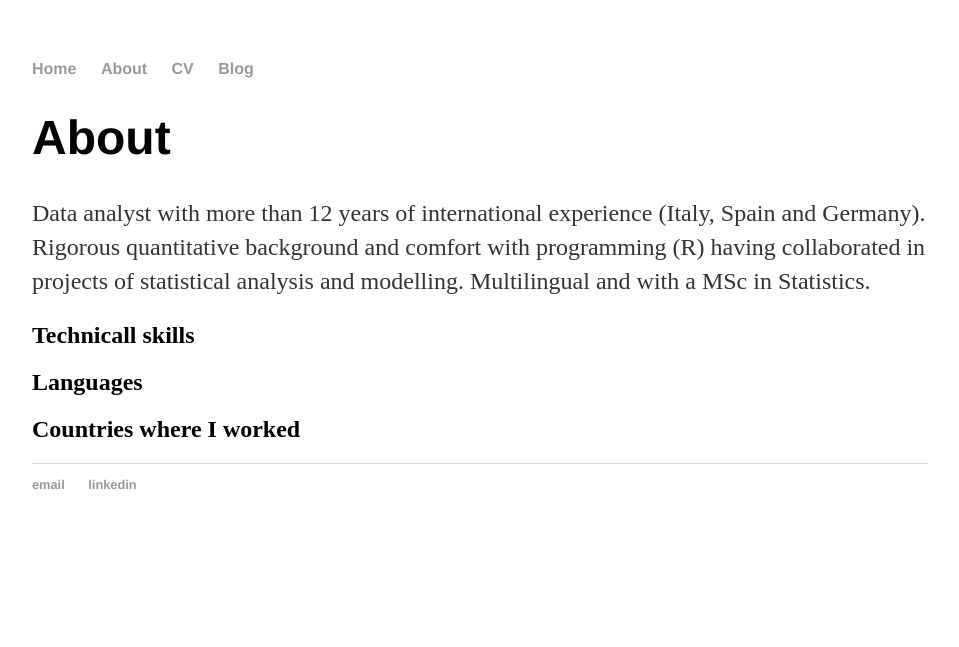
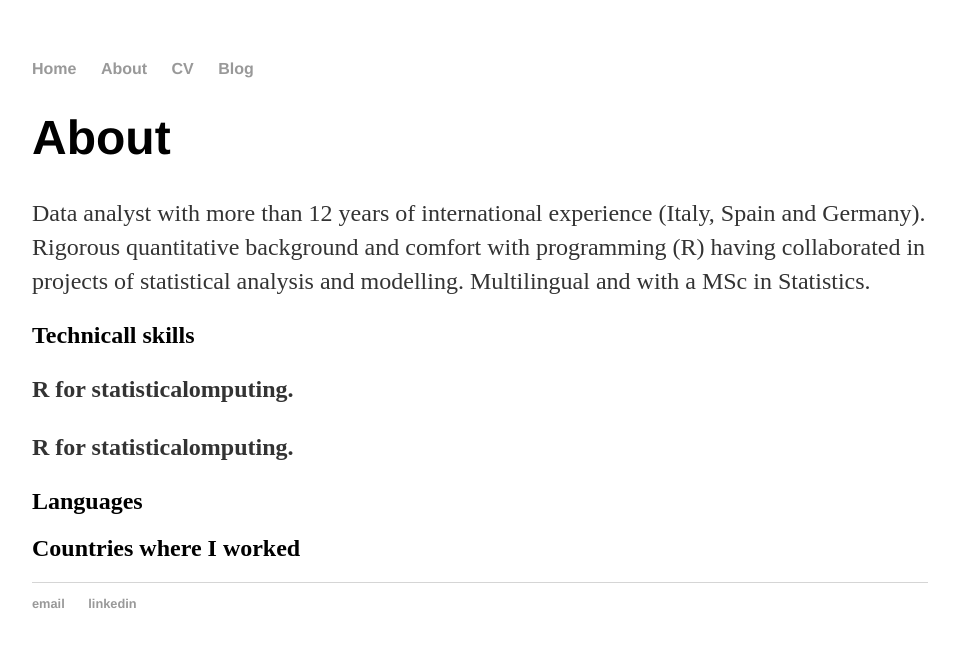
Before and after one commit to ltnoce/ltnoce.github.io, a Jekyll site: the page built from about/index.html, in a window 1280 px wide. Shown: the top 647 px of the page, without its empty margins (160-1119 px from the left). Built offline with Jekyll 4.4.1, drawn with Linux system fonts in a browser that asks for light colours.

Commit message:
Update index.html

```diff
--- a/about/index.html
+++ b/about/index.html
@@ -6,7 +6,12 @@ title: About Lucas Noce
 		<div class="about">
 			<h1>About</h1>
 			<p>Data analyst with more than 12 years of international experience (Italy, Spain and Germany). Rigorous quantitative background and comfort with programming (R) having collaborated in projects of statistical analysis and modelling. Multilingual and with a MSc in Statistics.</p>
+
 			<h2>Technicall skills</h2>
+
+			<p><strong>R for statisticalomputing.</strong>
+		        <p><strong>R for statisticalomputing.</strong>
+
 			<h2>Languages</h2>
 			<h2>Countries where I worked</h2>
 
```
